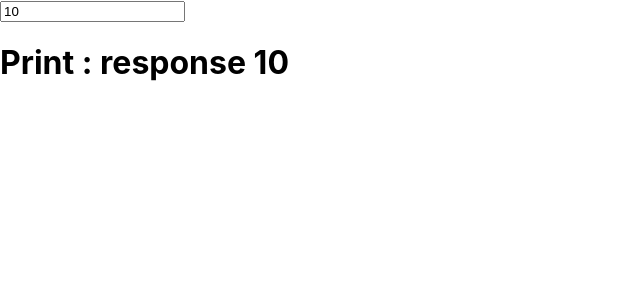
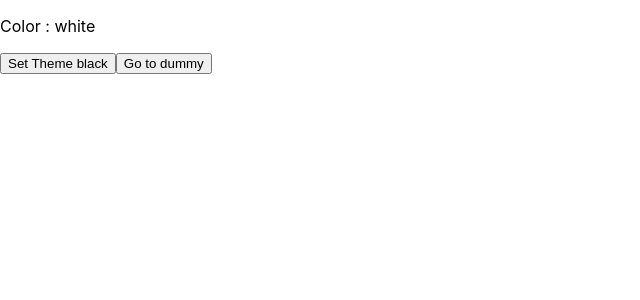
Before and after one commit to yayahzakiyah/05-react-hooks, a React (Create React App) app: page / in a window 1280 px wide. Shown: the top 300 px of the page, without its empty margins (0-640 px from the left). Built offline with nearby package versions, Linux system fonts and the light colour scheme.

Commit message:
01-other-example part 2

```diff
--- a/src/App.js
+++ b/src/App.js
@@ -1,6 +1,8 @@
 import './App.css';
 import { useState } from 'react';
 import { MoreEffect } from './components/MoreEffect';
+import ThemeModifier from './components/ThemeModifier';
+import DummyView from './components/DummyView';
 
 const App = () => {
   //pakai sebelum return untuk inisialisai
@@ -15,11 +17,17 @@ const App = () => {
   //   </div>
   // );
 
-  return(
-    <>
-      <MoreEffect/>
-    </>
+  // Berikut contoh penggunaan sederhana useEffect
+  const [pageId, setPageId] = useState(0);
+  return (
+      pageId === 0 ? <ThemeModifier onNavigate={() => setPageId(1)}/> : <DummyView onNavigate={() => setPageId(0)}/>
   )
+
+  // return(
+  //   <>
+  //     <MoreEffect/>
+  //   </>
+  // )
 }
 
 export default App;
--- /dev/null
+++ b/src/components/DummyView.js
@@ -0,0 +1,9 @@
+const DummyView = (props) => {
+    return (
+        <div>
+            <button onClick={props.onNavigate}>Go back</button>
+        </div>
+    )
+}
+
+export default DummyView
--- a/src/components/MoreEffect.js
+++ b/src/components/MoreEffect.js
@@ -1,8 +1,8 @@
 import { useEffect, useState } from "react"
-import { MoreEffectService } from "../services/MoreEffectService"
+import { moreEffectService } from "../services/moreEffectService"
 
 export const MoreEffect = () => {
-    const {doPrint} = MoreEffectService()
+    const {doPrint} = moreEffectService()
     // //cara 1
     // const [result, setResult] = useState()
 
--- /dev/null
+++ b/src/components/ThemeModifier.js
@@ -0,0 +1,42 @@
+import { useEffect, useState } from "react"
+
+/** useEffect, sebuah built in hook yang memiliki tujuan yang sama dengan
+    componentDidMount, componentDidUpdate, and componenrWillUnmount.
+    useEffect selalu dijalankan setiap render, tapi bisa diatur supaya tidak dijalankan setiap render**/
+const ThemeModifier = (props) => {
+    const [dark, setDark] = useState(false)
+
+    // sama dengan componentDidMount and componentDidUpdate:
+    useEffect (() => {
+        //document.title untuk engubah text pada tab browser
+        document.title = `Theme ${dark ? 'black' : 'white'}`;
+
+        /**
+            Effect cleanup
+            1. dipanggil ketika componentWillUnmount,
+            2. effect pertama kali dijalankan, ketika strict mode diaktifkan pada saat development
+            3. proses re-rendering saat deps diisi state value
+        **/
+       return () => {
+        console.log('Component will unmount');
+       }
+
+       /**
+            Mengatur kapan effect dipanggil, gunakan deps untuk melakykan Checking prevState vs currState,
+            1. ketika tidak diberikan apa", effect akan selalu dipanggil
+            2. ketika diberikan array kosong, useEffect hanya dijalankan saat render pertama saja
+            3. ketika diberikan array dengan state value, useEfefct dijalankan ketika state berubah
+       **/
+    })
+    return (
+        <div style={{backgroundColor: dark ? 'black' : 'white'}}>
+            <p style={{color: dark ? 'white' : 'black'}}>Color : {dark ? 'black' : 'white'}</p>
+            <button onClick={() => setDark(!dark)}>
+                Set Theme {dark ? 'white' : 'black'}
+            </button>
+            <button onClick={props.onNavigate}>Go to dummy</button>
+        </div>
+      )
+}
+
+export default ThemeModifier
--- a/src/services/MoreEffectService.js
+++ b/src/services/moreEffectService.js
@@ -1,4 +1,4 @@
-export const MoreEffectService = () => {
+export const moreEffectService = () => {
     const doPrint = (id) => {
         return 'response ' + id;
     }
```
